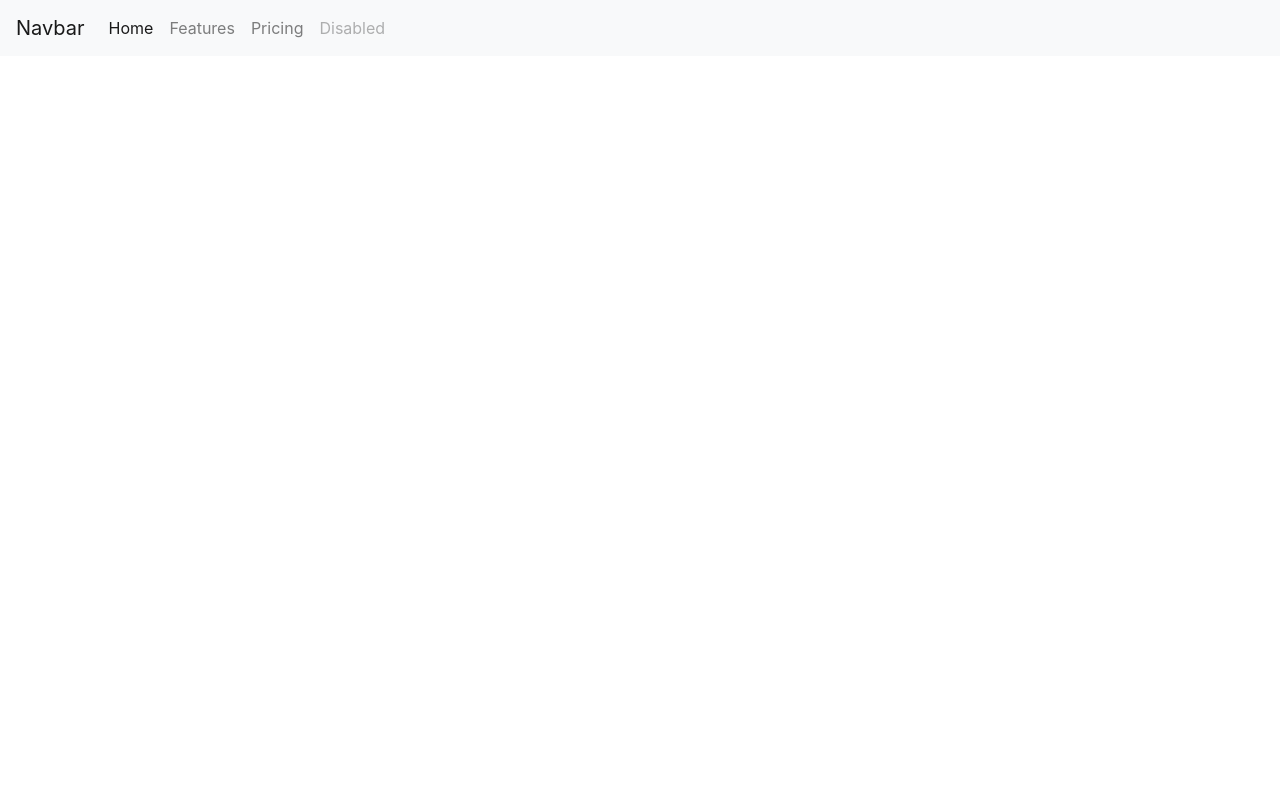
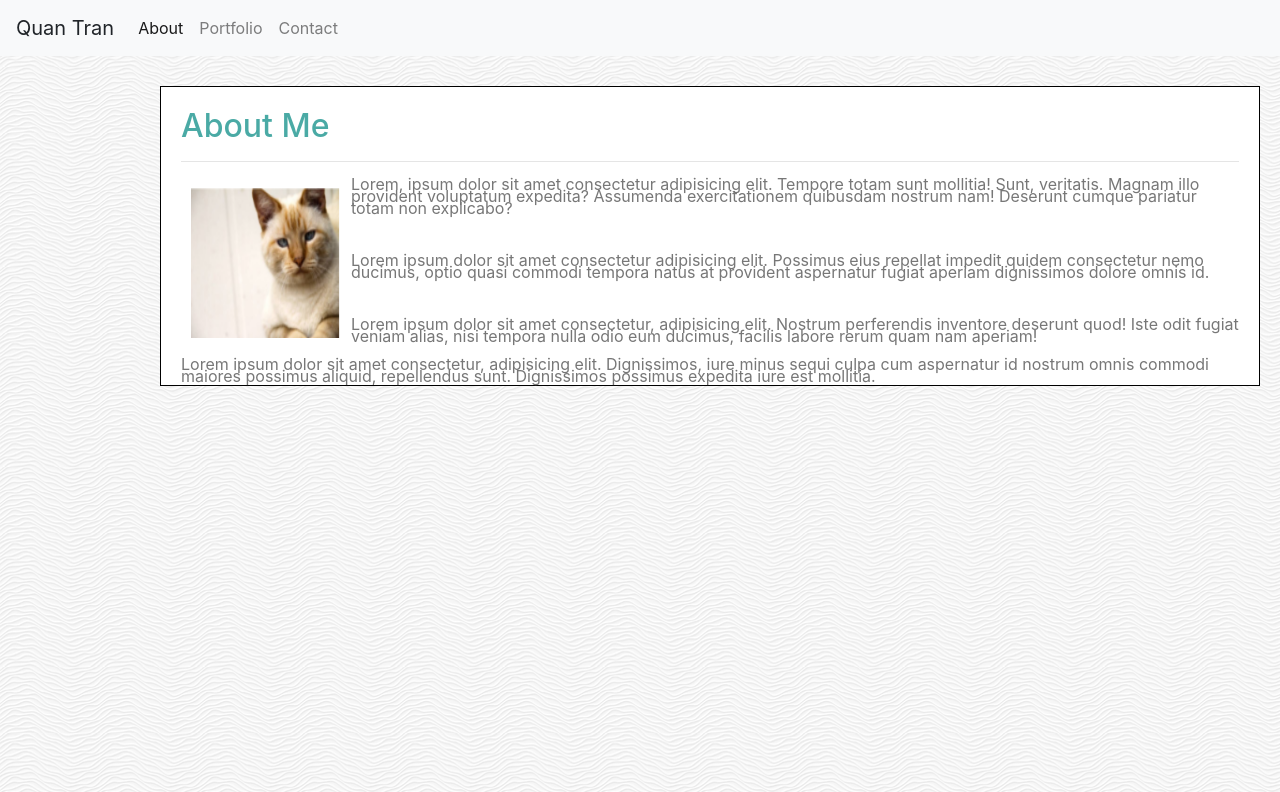
Before and after one commit to tranq90/Bootstrap-portfolio, a plain HTML site: page index.html in a window 1280 px wide. Shown: the top 792 px of the page. Drawn offline with nearby package versions, Linux system fonts and the light colour scheme.

Commit message:
bootstrap portfolilo

```diff
--- /dev/null
+++ b/assets/css/style.css
@@ -0,0 +1,67 @@
+*{
+    margin: 0;
+}
+
+.navbar-brand{
+    margin-right: 50000px;
+}
+
+.container{
+    height: 900px;
+    padding-top: 30px;
+}
+
+body{
+    background-image: url("../images/white-waves.png");
+}
+
+.content{
+    width: 1100px;
+    height: 300px;
+    background-color: white;
+    padding: 20px;
+    margin-left: 75px;
+    border: .5px solid black;
+    display: inline-block;
+}
+
+#aboutme{
+    float: left;
+    margin: 10px;
+}
+
+footer{
+    background-color: #4aaaa5;
+    height: 50px;
+    padding-top: 7px;
+}
+
+.footer{
+    text-align: center;
+    color: white;
+    font-size: 12px;
+    background-color: grey;
+    height: 20px;
+    padding-top: 30px;
+}
+
+img{
+    width: 150px;
+    height: 150px;
+    margin-right: 100px;
+}
+
+p{
+    color: #777777;
+    line-height: 12px;
+    font-size: 16px;
+}
+
+h2{
+    color: #4aaaa5;
+}
+
+
+.btn{
+    margin-top: 4px;
+}
--- a/index.html
+++ b/index.html
@@ -5,6 +5,7 @@
     <meta charset="UTF-8">
     <meta name="viewport" content="width=device-width, initial-scale=1.0">
     <meta http-equiv="X-UA-Compatible" content="ie=edge">
+    <link rel="stylesheet" href="assets/css/style.css">
     <link rel="stylesheet" href="https://stackpath.bootstrapcdn.com/bootstrap/4.3.1/css/bootstrap.min.css"
         integrity="sha384-ggOyR0iXCbMQv3Xipma34MD+dH/1fQ784/j6cY/iJTQUOhcWr7x9JvoRxT2MZw1T" crossorigin="anonymous">
     <script src="https://code.jquery.com/jquery-3.3.1.slim.min.js"
@@ -21,21 +22,41 @@
 
 <body>
     <nav class="navbar navbar-expand-lg navbar-light bg-light">
-        <a class="navbar-brand" href="#">Navbar</a>
+        <a class="navbar-brand">Quan Tran</a>
         <button class="navbar-toggler" type="button" data-toggle="collapse" data-target="#navbarNavAltMarkup"
             aria-controls="navbarNavAltMarkup" aria-expanded="false" aria-label="Toggle navigation">
             <span class="navbar-toggler-icon"></span>
         </button>
         <div class="collapse navbar-collapse" id="navbarNavAltMarkup">
             <div class="navbar-nav">
-                <a class="nav-item nav-link active" href="#">Home <span class="sr-only">(current)</span></a>
-                <a class="nav-item nav-link" href="#">Features</a>
-                <a class="nav-item nav-link" href="#">Pricing</a>
-                <a class="nav-item nav-link disabled" href="#" tabindex="-1" aria-disabled="true">Disabled</a>
+                <a class="nav-item nav-link active" href="index.html">About<span class="sr-only">(current)</span></a>
+                <a class="nav-item nav-link" href="portfolio.html">Portfolio</a>
+                <a class="nav-item nav-link" href="contact.html">Contact</a>
             </div>
         </div>
     </nav>
-
+    <div class="container">
+        <div class="content">
+            <h2>About Me</h2>
+            <hr>
+            <img id="aboutme" src="assets/images/aboutpic.PNG" alt="">
+            <p>Lorem, ipsum dolor sit amet consectetur adipisicing elit. Tempore totam sunt mollitia! Sunt, veritatis.
+                Magnam illo provident voluptatum expedita? Assumenda exercitationem quibusdam nostrum nam! Deserunt
+                cumque
+                pariatur totam non explicabo?</p>
+            <br>
+            <p>Lorem ipsum dolor sit amet consectetur adipisicing elit. Possimus eius repellat impedit quidem
+                consectetur nemo ducimus, optio quasi commodi tempora natus at provident aspernatur fugiat aperiam
+                dignissimos dolore omnis id.</p>
+            <br>
+            <p>Lorem ipsum dolor sit amet consectetur, adipisicing elit. Nostrum perferendis inventore deserunt quod!
+                Iste odit fugiat veniam alias, nisi tempora nulla odio eum ducimus, facilis labore rerum quam nam
+                aperiam!</p>
+            <p>Lorem ipsum dolor sit amet consectetur, adipisicing elit. Dignissimos, iure minus sequi culpa cum
+                aspernatur id nostrum omnis commodi maiores possimus aliquid, repellendus sunt. Dignissimos possimus
+                expedita iure est mollitia.</p>
+        </div>
+    </div>
 </body>
 
 </html>
```
Also changed, not shown: contact.html (+20 -5 lines), portfolio.html (+17 -5 lines), assets/images/aboutpic.PNG (added), assets/images/dogecoin.png (added), assets/images/earbuds.jpg (added), assets/images/hydroflask.jpg (added), assets/images/images/aboutpic.PNG (added), assets/images/images/dogecoin.png (added), assets/images/images/earbuds.jpg (added), assets/images/images/hydroflask.jpg (added), assets/images/images/spongebob.jpg (added), assets/images/images/white-waves.png (added), assets/images/spongebob.jpg (added), assets/images/white-waves.png (added).
